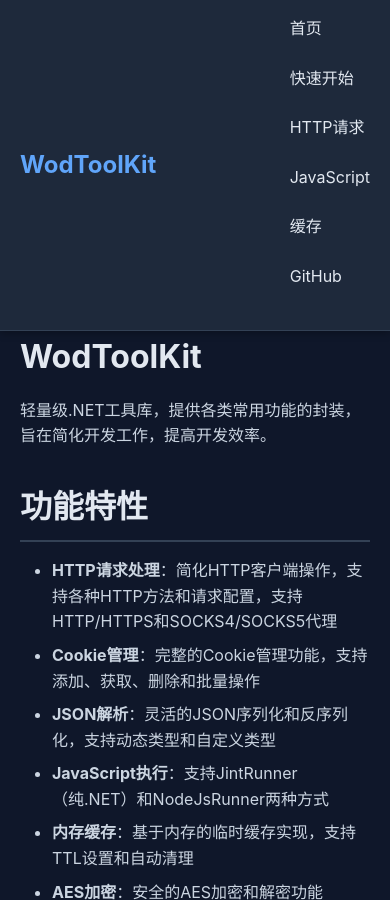
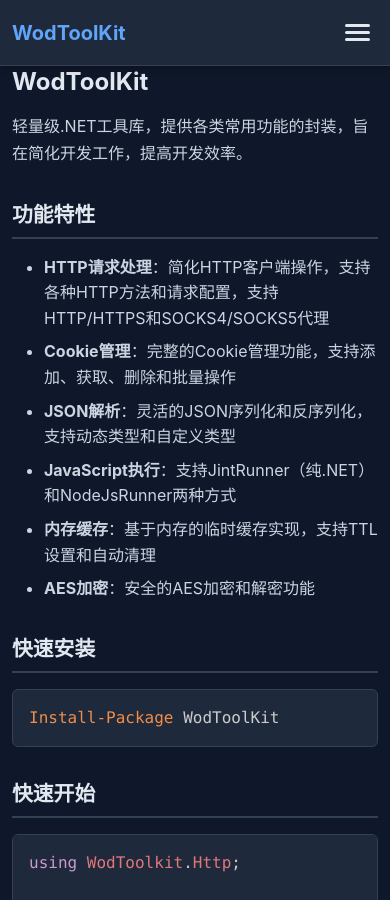
Before and after one commit to thiswod/WodToolkit, a Jekyll site: the page built from docs/index.md, in a window 390 px wide and 900 px high. Built offline with Jekyll 4.4.1, drawn with Linux system fonts in a browser that asks for light colours; nearby versions of some CDN libraries.

Commit message:
Optimize mobile responsive design for documentation pages, add hamburger menu and mobile adaptation

```diff
--- a/docs/_layouts/default.html
+++ b/docs/_layouts/default.html
@@ -2,7 +2,8 @@
 <html lang="zh-CN">
 <head>
   <meta charset="UTF-8">
-  <meta name="viewport" content="width=device-width, initial-scale=1.0">
+  <meta name="viewport" content="width=device-width, initial-scale=1.0, maximum-scale=5.0, user-scalable=yes">
+  <meta name="format-detection" content="telephone=no">
   <title>{% if page.title %}{{ page.title }} - {% endif %}{{ site.title }}</title>
   <link rel="stylesheet" href="{{ '/assets/css/style.css' | relative_url }}">
   <link rel="stylesheet" href="https://cdnjs.cloudflare.com/ajax/libs/prism/1.29.0/themes/prism-tomorrow.min.css">
@@ -19,8 +20,15 @@
   <header>
     <nav class="navbar">
       <div class="container">
-        <a href="{{ '/' | relative_url }}" class="logo">{{ site.title }}</a>
-        <ul class="nav-menu">
+        <div class="nav-header">
+          <a href="{{ '/' | relative_url }}" class="logo">{{ site.title }}</a>
+          <button class="menu-toggle" aria-label="切换菜单" aria-expanded="false">
+            <span></span>
+            <span></span>
+            <span></span>
+          </button>
+        </div>
+        <ul class="nav-menu" id="navMenu">
           <li><a href="{{ '/' | relative_url }}">首页</a></li>
           <li><a href="{{ '/getting-started' | relative_url }}">快速开始</a></li>
           <li><a href="{{ '/http' | relative_url }}">HTTP请求</a></li>
--- a/docs/assets/css/style.css
+++ b/docs/assets/css/style.css
@@ -49,6 +49,14 @@ header {
   display: flex;
   justify-content: space-between;
   align-items: center;
+  flex-wrap: wrap;
+}
+
+.nav-header {
+  display: flex;
+  justify-content: space-between;
+  align-items: center;
+  width: 100%;
 }
 
 .logo {
@@ -56,18 +64,56 @@ header {
   font-weight: bold;
   color: var(--primary-color);
   text-decoration: none;
+  flex-shrink: 0;
+}
+
+/* 汉堡菜单按钮 */
+.menu-toggle {
+  display: none;
+  flex-direction: column;
+  background: transparent;
+  border: none;
+  cursor: pointer;
+  padding: 0.5rem;
+  gap: 0.25rem;
+  z-index: 101;
+}
+
+.menu-toggle span {
+  display: block;
+  width: 25px;
+  height: 3px;
+  background: var(--text-color);
+  border-radius: 2px;
+  transition: all 0.3s ease;
+}
+
+.menu-toggle.active span:nth-child(1) {
+  transform: rotate(45deg) translate(8px, 8px);
+}
+
+.menu-toggle.active span:nth-child(2) {
+  opacity: 0;
+}
+
+.menu-toggle.active span:nth-child(3) {
+  transform: rotate(-45deg) translate(7px, -7px);
 }
 
 .nav-menu {
   display: flex;
   list-style: none;
   gap: 2rem;
+  margin: 0;
+  padding: 0;
 }
 
 .nav-menu a {
   color: var(--text-color);
   text-decoration: none;
   transition: color 0.3s;
+  display: block;
+  padding: 0.5rem 0;
 }
 
 .nav-menu a:hover {
@@ -78,6 +124,8 @@ header {
 main {
   padding: 2rem 0;
   min-height: calc(100vh - 200px);
+  word-wrap: break-word;
+  overflow-wrap: break-word;
 }
 
 /* Hero Section */
@@ -145,6 +193,9 @@ pre {
   overflow-x: auto;
   margin: 1.5rem 0;
   border: 1px solid var(--border-color);
+  -webkit-overflow-scrolling: touch;
+  word-wrap: normal;
+  white-space: pre;
 }
 
 code {
@@ -155,6 +206,9 @@ code {
 pre code {
   background: none;
   padding: 0;
+  white-space: pre;
+  word-break: normal;
+  overflow-wrap: normal;
 }
 
 /* Inline code */
@@ -164,6 +218,7 @@ code:not(pre code) {
   padding: 0.2em 0.4em;
   border-radius: 4px;
   font-size: 0.9em;
+  word-break: break-word;
 }
 
 /* Typography */
@@ -171,6 +226,8 @@ h1 {
   font-size: 2.5rem;
   margin-bottom: 1rem;
   color: var(--text-color);
+  word-wrap: break-word;
+  line-height: 1.2;
 }
 
 h2 {
@@ -180,6 +237,8 @@ h2 {
   color: var(--text-color);
   border-bottom: 2px solid var(--border-color);
   padding-bottom: 0.5rem;
+  word-wrap: break-word;
+  line-height: 1.3;
 }
 
 h3 {
@@ -187,37 +246,52 @@ h3 {
   margin-top: 1.5rem;
   margin-bottom: 1rem;
   color: var(--text-color);
+  word-wrap: break-word;
+  line-height: 1.4;
 }
 
 h4, h5, h6 {
   color: var(--text-color);
   margin-top: 1rem;
   margin-bottom: 0.5rem;
+  word-wrap: break-word;
 }
 
 p {
   margin-bottom: 1rem;
   color: var(--text-secondary);
+  word-wrap: break-word;
+  line-height: 1.7;
 }
 
 ul, ol {
   margin-left: 2rem;
   margin-bottom: 1rem;
+  padding-left: 1rem;
 }
 
 li {
   margin-bottom: 0.5rem;
   color: var(--text-secondary);
+  word-wrap: break-word;
+  line-height: 1.6;
 }
 
 /* Links */
 a {
   color: var(--primary-color);
   text-decoration: none;
+  transition: color 0.2s ease;
+  -webkit-tap-highlight-color: rgba(96, 165, 250, 0.2);
 }
 
 a:hover {
   text-decoration: underline;
+  color: #93c5fd;
+}
+
+a:active {
+  color: #60a5fa;
 }
 
 /* Footer */
@@ -237,17 +311,172 @@ footer a {
 
 /* Responsive */
 @media (max-width: 768px) {
+  .container {
+    padding: 0 15px;
+  }
+
+  .navbar .container {
+    flex-direction: column;
+    align-items: stretch;
+  }
+
+  .nav-header {
+    width: 100%;
+  }
+
+  .menu-toggle {
+    display: flex;
+  }
+
   .nav-menu {
+    display: none;
     flex-direction: column;
-    gap: 1rem;
+    gap: 0;
+    width: 100%;
+    margin-top: 1rem;
+    padding-top: 1rem;
+    border-top: 1px solid var(--border-color);
+  }
+
+  .nav-menu.active {
+    display: flex;
+  }
+
+  .nav-menu li {
+    width: 100%;
+    border-bottom: 1px solid var(--border-color);
+  }
+
+  .nav-menu li:last-child {
+    border-bottom: none;
+  }
+
+  .nav-menu a {
+    padding: 1rem;
+    display: block;
+    width: 100%;
+  }
+
+  main {
+    padding: 1.5rem 0;
   }
 
   .features {
     grid-template-columns: 1fr;
+    gap: 1.5rem;
+  }
+
+  .feature-card {
+    padding: 1.5rem;
   }
 
   h1 {
-    font-size: 2rem;
+    font-size: 1.75rem;
+    line-height: 1.3;
+  }
+
+  h2 {
+    font-size: 1.5rem;
+    line-height: 1.4;
+  }
+
+  h3 {
+    font-size: 1.25rem;
+    line-height: 1.5;
+  }
+
+  pre {
+    padding: 1rem;
+    font-size: 0.85rem;
+    margin: 1rem 0;
+    border-radius: 6px;
+  }
+
+  code {
+    font-size: 0.85rem;
+  }
+
+  code:not(pre code) {
+    font-size: 0.85em;
+    padding: 0.15em 0.3em;
+  }
+
+  .hero {
+    padding: 2rem 0;
+    margin-bottom: 2rem;
+  }
+
+  .lead {
+    font-size: 1.1rem;
+  }
+
+  ul, ol {
+    margin-left: 1.5rem;
+    padding-left: 0.5rem;
+  }
+
+  .table-wrapper {
+    margin: 1rem 0;
+  }
+
+  table {
+    font-size: 0.9rem;
+  }
+
+  th, td {
+    padding: 0.5rem;
+  }
+
+  footer {
+    padding: 1.5rem 0;
+    font-size: 0.9rem;
+  }
+
+  footer p {
+    margin-bottom: 0.5rem;
+  }
+}
+
+@media (max-width: 480px) {
+  .container {
+    padding: 0 12px;
+  }
+
+  .logo {
+    font-size: 1.25rem;
+  }
+
+  h1 {
+    font-size: 1.5rem;
+  }
+
+  h2 {
+    font-size: 1.3rem;
+  }
+
+  h3 {
+    font-size: 1.1rem;
+  }
+
+  pre {
+    padding: 0.75rem;
+    font-size: 0.8rem;
+  }
+
+  code {
+    font-size: 0.8rem;
+  }
+
+  .feature-card {
+    padding: 1rem;
+  }
+
+  .hero {
+    padding: 1.5rem 0;
+  }
+
+  .lead {
+    font-size: 1rem;
   }
 }
 
@@ -300,13 +529,20 @@ footer a {
 }
 
 /* Tables */
+.table-wrapper {
+  overflow-x: auto;
+  -webkit-overflow-scrolling: touch;
+  margin: 1.5rem 0;
+}
+
 table {
   width: 100%;
   border-collapse: collapse;
-  margin: 1.5rem 0;
+  margin: 0;
   background: var(--bg-secondary);
   border-radius: 8px;
   overflow: hidden;
+  min-width: 600px;
 }
 
 th {
@@ -316,12 +552,14 @@ th {
   text-align: left;
   font-weight: 600;
   border-bottom: 2px solid var(--border-color);
+  white-space: nowrap;
 }
 
 td {
   padding: 0.75rem;
   border-bottom: 1px solid var(--border-color);
   color: var(--text-secondary);
+  word-wrap: break-word;
 }
 
 tr:hover {
@@ -345,3 +583,24 @@ hr {
   border-top: 1px solid var(--border-color);
   margin: 2rem 0;
 }
+
+/* Images */
+img {
+  max-width: 100%;
+  height: auto;
+  border-radius: 8px;
+  margin: 1.5rem 0;
+  display: block;
+}
+
+/* Ensure content containers are responsive */
+main,
+.container,
+.hero,
+.lead,
+.feature-card,
+.alert,
+blockquote {
+  max-width: 100%;
+  box-sizing: border-box;
+}
```
Also changed, not shown: other parts of docs/_layouts/default.html (+41 -0 lines).
